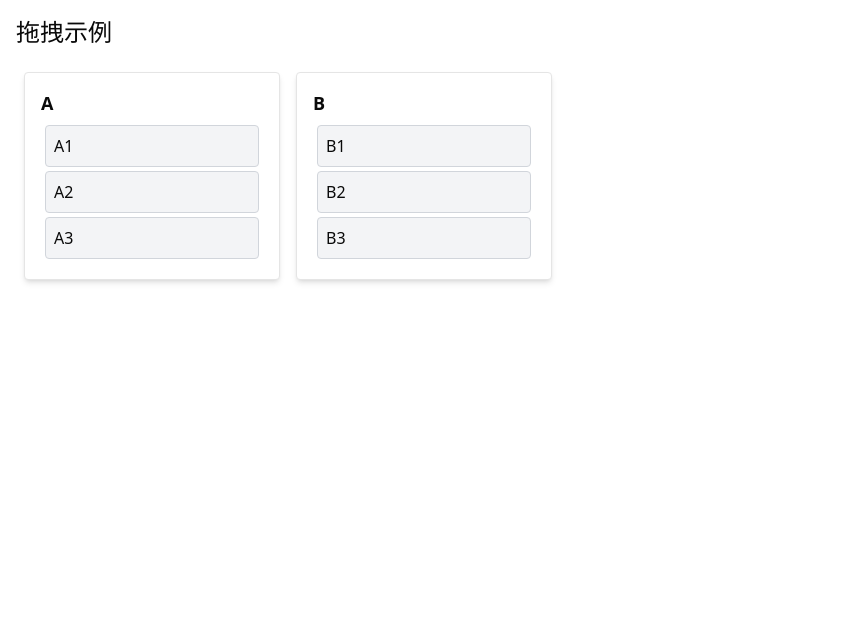
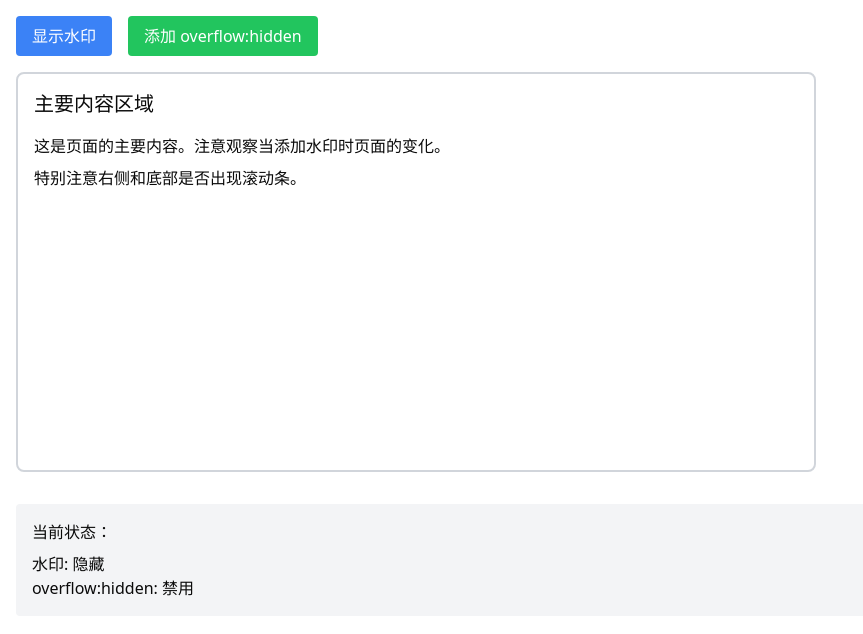
Before and after one commit to thoamsy/form-builder, a React (Vite) app: page /test in a window 1280 px wide. Shown: the top 634 px of the page, without its empty margins (0-863 px from the left). Built offline with nearby package versions, Linux system fonts and the light colour scheme.

Commit message:
feat: 使用 drawer 来展示表格的预览

```diff
--- a/package.json
+++ b/package.json
@@ -19,7 +19,7 @@
     "@radix-ui/react-aspect-ratio": "^1.1.0",
     "@radix-ui/react-checkbox": "^1.1.1",
     "@radix-ui/react-context-menu": "^2.2.1",
-    "@radix-ui/react-dialog": "^1.1.1",
+    "@radix-ui/react-dialog": "^1.1.2",
     "@radix-ui/react-dropdown-menu": "^2.1.1",
     "@radix-ui/react-icons": "^1.3.0",
     "@radix-ui/react-label": "^2.1.0",
@@ -49,6 +49,7 @@
     "tailwind-merge": "^2.5.2",
     "tailwindcss-animate": "^1.0.7",
     "uuid": "^9.0.1",
+    "vaul": "^1.1.1",
     "zod": "^3.23.8",
     "zustand": "^4.5.2"
   },
--- a/src/App.tsx
+++ b/src/App.tsx
@@ -1,4 +1,10 @@
-import { BrowserRouter as Router, Routes, Route } from 'react-router-dom';
+import {
+  BrowserRouter as Router,
+  Routes,
+  Route,
+  Outlet,
+  Link,
+} from 'react-router-dom';
 import { FormBuilder } from '@/components/FormBuilder/FormBuilder';
 import { FormPreview } from '@/components/FormPreview/FormPreview';
 import { Button } from '@/components/ui/button';
@@ -7,6 +13,7 @@ import { useNavigate } from 'react-router-dom';
 import { Plus } from 'lucide-react';
 import Test from './pages/Test';
 import { Toaster } from 'sonner';
+import { DrawerLayout } from './DrawerLayout';
 
 function Home() {
   const navigate = useNavigate();
@@ -27,6 +34,7 @@ function Home() {
           Create New Form
         </Button>
       </div>
+      <Outlet />
 
       <div className="grid grid-cols-1 gap-4 md:grid-cols-2 lg:grid-cols-3">
         {forms.map((form) => (
@@ -46,12 +54,8 @@ function Home() {
               >
                 Edit
               </Button>
-              <Button
-                variant="outline"
-                size="sm"
-                onClick={() => navigate(`/preview/${form.id}`)}
-              >
-                Preview
+              <Button variant="outline" size="sm">
+                <Link to={`/${form.id}/preview`}>Preview</Link>
               </Button>
               <Button
                 onClick={() => {
@@ -78,10 +82,15 @@ function App() {
       <div className="h-screen mx-auto">
         <Router>
           <Routes>
-            <Route path="/" element={<Home />} />
-            <Route path="/builder/:formId" element={<FormBuilder />} />
-            <Route path="/preview/:formId" element={<FormPreview />} />
-            <Route path="/test" element={<Test />} />
+            <Route element={<DrawerLayout />}>
+              <Route path="/" element={<Home />}>
+                <Route path=":formId/preview" element={<FormPreview />} />
+              </Route>
+              <Route path="builder/:formId" element={<FormBuilder />}>
+                <Route path="preview" element={<FormPreview />} />
+              </Route>
+              <Route path="/test" element={<Test />} />
+            </Route>
           </Routes>
         </Router>
       </div>
--- /dev/null
+++ b/src/DrawerLayout.tsx
@@ -0,0 +1,25 @@
+import { Outlet, useLocation, useNavigate } from 'react-router-dom';
+import { Drawer } from '@/components/ui/drawer';
+import { useEffect, useState } from 'react';
+
+export const DrawerLayout = () => {
+  const navigate = useNavigate();
+  const location = useLocation();
+  const [open, setOpen] = useState(false);
+
+  useEffect(() => {
+    setOpen(location.pathname.includes('preview'));
+  }, [location.pathname]);
+
+  return (
+    <Drawer
+      open={open}
+      onAnimationEnd={(open) => !open && navigate(-1)}
+      onOpenChange={(open) => {
+        setOpen(open);
+      }}
+    >
+      <Outlet />
+    </Drawer>
+  );
+};
--- /dev/null
+++ b/src/components/ui/drawer.tsx
@@ -0,0 +1,116 @@
+import * as React from "react"
+import { Drawer as DrawerPrimitive } from "vaul"
+
+import { cn } from "@/lib/utils"
+
+const Drawer = ({
+  shouldScaleBackground = true,
+  ...props
+}: React.ComponentProps<typeof DrawerPrimitive.Root>) => (
+  <DrawerPrimitive.Root
+    shouldScaleBackground={shouldScaleBackground}
+    {...props}
+  />
+)
+Drawer.displayName = "Drawer"
+
+const DrawerTrigger = DrawerPrimitive.Trigger
+
+const DrawerPortal = DrawerPrimitive.Portal
+
+const DrawerClose = DrawerPrimitive.Close
+
+const DrawerOverlay = React.forwardRef<
+  React.ElementRef<typeof DrawerPrimitive.Overlay>,
+  React.ComponentPropsWithoutRef<typeof DrawerPrimitive.Overlay>
+>(({ className, ...props }, ref) => (
+  <DrawerPrimitive.Overlay
+    ref={ref}
+    className={cn("fixed inset-0 z-50 bg-black/80", className)}
+    {...props}
+  />
+))
+DrawerOverlay.displayName = DrawerPrimitive.Overlay.displayName
+
+const DrawerContent = React.forwardRef<
+  React.ElementRef<typeof DrawerPrimitive.Content>,
+  React.ComponentPropsWithoutRef<typeof DrawerPrimitive.Content>
+>(({ className, children, ...props }, ref) => (
+  <DrawerPortal>
+    <DrawerOverlay />
+    <DrawerPrimitive.Content
+      ref={ref}
+      className={cn(
+        "fixed inset-x-0 bottom-0 z-50 mt-24 flex h-auto flex-col rounded-t-[10px] border bg-background",
+        className
+      )}
+      {...props}
+    >
+      <div className="mx-auto mt-4 h-2 w-[100px] rounded-full bg-muted" />
+      {children}
+    </DrawerPrimitive.Content>
+  </DrawerPortal>
+))
+DrawerContent.displayName = "DrawerContent"
+
+const DrawerHeader = ({
+  className,
+  ...props
+}: React.HTMLAttributes<HTMLDivElement>) => (
+  <div
+    className={cn("grid gap-1.5 p-4 text-center sm:text-left", className)}
+    {...props}
+  />
+)
+DrawerHeader.displayName = "DrawerHeader"
+
+const DrawerFooter = ({
+  className,
+  ...props
+}: React.HTMLAttributes<HTMLDivElement>) => (
+  <div
+    className={cn("mt-auto flex flex-col gap-2 p-4", className)}
+    {...props}
+  />
+)
+DrawerFooter.displayName = "DrawerFooter"
+
+const DrawerTitle = React.forwardRef<
+  React.ElementRef<typeof DrawerPrimitive.Title>,
+  React.ComponentPropsWithoutRef<typeof DrawerPrimitive.Title>
+>(({ className, ...props }, ref) => (
+  <DrawerPrimitive.Title
+    ref={ref}
+    className={cn(
+      "text-lg font-semibold leading-none tracking-tight",
+      className
+    )}
+    {...props}
+  />
+))
+DrawerTitle.displayName = DrawerPrimitive.Title.displayName
+
+const DrawerDescription = React.forwardRef<
+  React.ElementRef<typeof DrawerPrimitive.Description>,
+  React.ComponentPropsWithoutRef<typeof DrawerPrimitive.Description>
+>(({ className, ...props }, ref) => (
+  <DrawerPrimitive.Description
+    ref={ref}
+    className={cn("text-sm text-muted-foreground", className)}
+    {...props}
+  />
+))
+DrawerDescription.displayName = DrawerPrimitive.Description.displayName
+
+export {
+  Drawer,
+  DrawerPortal,
+  DrawerOverlay,
+  DrawerTrigger,
+  DrawerClose,
+  DrawerContent,
+  DrawerHeader,
+  DrawerFooter,
+  DrawerTitle,
+  DrawerDescription,
+}
--- a/src/pages/Test.tsx
+++ b/src/pages/Test.tsx
@@ -1,208 +1,63 @@
-'use client';
+import React, { useState } from 'react';
 
-import React, { useState, useEffect } from 'react';
-import {
-  DndContext,
-  DragOverlay,
-  closestCenter,
-  KeyboardSensor,
-  PointerSensor,
-  useSensor,
-  useSensors,
-  DragStartEvent,
-  DragEndEvent,
-  DragOverEvent,
-} from '@dnd-kit/core';
-import {
-  arrayMove,
-  SortableContext,
-  sortableKeyboardCoordinates,
-  verticalListSortingStrategy,
-  useSortable,
-} from '@dnd-kit/sortable';
-import { CSS } from '@dnd-kit/utilities';
+const WatermarkDemo = () => {
+  const [showWatermarks, setShowWatermarks] = useState(false);
+  const [useOverflowHidden, setUseOverflowHidden] = useState(false);
 
-// Sortable item component
-const SortableItem = ({ id }: { id: string }) => {
-  const { attributes, listeners, setNodeRef, transform, transition } =
-    useSortable({ id });
-
-  const style = {
-    transform: CSS.Transform.toString(transform),
-    transition,
-    cursor: 'grab',
-    touchAction: 'none',
-  };
+  // 生成多个水印
+  const watermarks = Array.from({ length: 100 }, (_, i) => (
+    <div
+      key={i}
+      className="fixed text-gray-200 pointer-events-none select-none"
+      style={{
+        left: `${(i % 10) * 200}px`,
+        top: `${Math.floor(i / 10) * 100}px`,
+        transform: 'rotate(-45deg)',
+      }}
+    >
+      Watermark
+    </div>
+  ));
 
   return (
-    <div
-      ref={setNodeRef}
-      style={style}
-      {...attributes}
-      {...listeners}
-      className="p-2 m-1 bg-gray-100 rounded border border-gray-300 select-none"
-    >
-      {id}
+    <div className="flex flex-col gap-4 p-4">
+      <div className="flex gap-4">
+        <button
+          className="px-4 py-2 bg-blue-500 text-white rounded hover:bg-blue-600"
+          onClick={() => setShowWatermarks(!showWatermarks)}
+        >
+          {showWatermarks ? '隐藏水印' : '显示水印'}
+        </button>
+        <button
+          className="px-4 py-2 bg-green-500 text-white rounded hover:bg-green-600"
+          onClick={() => setUseOverflowHidden(!useOverflowHidden)}
+        >
+          {useOverflowHidden ? '移除 overflow:hidden' : '添加 overflow:hidden'}
+        </button>
+      </div>
+
+      <div
+        className={`relative border-2 border-gray-300 rounded-lg ${
+          useOverflowHidden ? 'overflow-hidden' : ''
+        }`}
+        style={{ width: '800px', height: '400px' }}
+      >
+        <div className="p-4">
+          <h2 className="text-xl font-bold mb-4">主要内容区域</h2>
+          <p>这是页面的主要内容。注意观察当添加水印时页面的变化。</p>
+          <p className="mt-2">特别注意右侧和底部是否出现滚动条。</p>
+        </div>
+
+        {showWatermarks && watermarks}
+      </div>
+
+      <div className="mt-4 p-4 bg-gray-100 rounded">
+        <h3 className="font-bold mb-2">当前状态：</h3>
+        <p>水印: {showWatermarks ? '显示' : '隐藏'}</p>
+        <p>overflow:hidden: {useOverflowHidden ? '启用' : '禁用'}</p>
+      </div>
     </div>
   );
 };
 
-// Container component
-const Container = ({
-  id,
-  items,
-  activeId,
-  overItemId,
-}: {
-  id: string;
-  items: string[];
-  activeId: string | null;
-  overItemId: string | null;
-}) => {
-  console.log(items, overItemId, activeId);
-  return (
-    <div className="border p-4 m-2 w-64 bg-white shadow-md rounded">
-      <h2 className="text-lg font-bold mb-2">{id}</h2>
-      <SortableContext items={items} strategy={verticalListSortingStrategy}>
-        {items.map((itemId) => (
-          <React.Fragment key={itemId}>
-            {overItemId === itemId && id === 'B' && (
-              <div className="h-8 my-1 border-2 border-dashed border-blue-500 rounded" />
-            )}
-            <SortableItem id={itemId} />
-          </React.Fragment>
-        ))}
-        {overItemId === 'bottom' && id === 'B' && (
-          <div className="h-8 my-1 border-2 border-dashed border-blue-500 rounded" />
-        )}
-        {id === 'B' && (
-          <DragOverlay>
-            {activeId ? (
-              <div className="p-2 m-1 bg-blue-100 rounded border border-blue-300 shadow-lg">
-                {activeId}
-              </div>
-            ) : null}
-          </DragOverlay>
-        )}
-      </SortableContext>
-    </div>
-  );
-};
-
-export default function Component() {
-  const [containerA, setContainerA] = useState<string[]>([]);
-  const [containerB, setContainerB] = useState<string[]>([]);
-  const [activeId, setActiveId] = useState<string | null>(null);
-  const [overItemId, setOverItemId] = useState<string | null>(null);
-  const [isDndInitialized, setIsDndInitialized] = useState(false);
-
-  useEffect(() => {
-    setContainerA(['A1', 'A2', 'A3']);
-    setContainerB(['B1', 'B2', 'B3']);
-    setIsDndInitialized(true);
-  }, []);
-
-  const sensors = useSensors(
-    useSensor(PointerSensor, {
-      activationConstraint: {
-        distance: 8,
-      },
-    }),
-    useSensor(KeyboardSensor, {
-      coordinateGetter: sortableKeyboardCoordinates,
-    }),
-  );
-
-  const handleDragStart = (event: DragStartEvent) => {
-    const { active } = event;
-    setActiveId(active.id as string);
-  };
-
-  const handleDragOver = (event: DragOverEvent) => {
-    const { active, over } = event;
-    if (!over) return;
-
-    const activeContainer = containerA.includes(active.id as string)
-      ? 'A'
-      : 'B';
-    const overContainer = containerB.includes(over.id as string) ? 'B' : 'A';
-
-    if (activeContainer === 'A' && overContainer === 'B') {
-      setOverItemId(over.id as string);
-    } else {
-      setOverItemId(null);
-    }
-  };
-
-  const handleDragEnd = (event: DragEndEvent) => {
-    const { active, over } = event;
-
-    if (over && active.id !== over.id) {
-      const activeContainer = containerA.includes(active.id as string)
-        ? 'A'
-        : 'B';
-      const overContainer = containerB.includes(over.id as string) ? 'B' : 'A';
-
-      if (activeContainer === 'A' && overContainer === 'B') {
-        // Clone from A to B
-        setContainerB((items) => {
-          const newItems = [...items];
-          const overIndex =
-            over.id === 'bottom'
-              ? newItems.length
-              : newItems.indexOf(over.id as string);
-          newItems.splice(
-            overIndex,
-            0,
-            (String(Date.now()) + active.id) as string,
-          );
-          return newItems;
-        });
-      } else if (activeContainer === overContainer) {
-        // Reorder within the same container
-        const setContainer =
-          activeContainer === 'A' ? setContainerA : setContainerB;
-        setContainer((items) => {
-          const oldIndex = items.indexOf(active.id as string);
-          const newIndex = items.indexOf(over.id as string);
-          return arrayMove(items, oldIndex, newIndex);
-        });
-      }
-    }
-
-    setActiveId(null);
-    setOverItemId(null);
-  };
-
-  if (!isDndInitialized) {
-    return <div>Loading...</div>;
-  }
-
-  return (
-    <div className="p-4">
-      <h1 className="text-2xl font-bold mb-4">拖拽示例</h1>
-      <DndContext
-        sensors={sensors}
-        collisionDetection={closestCenter}
-        onDragStart={handleDragStart}
-        onDragOver={handleDragOver}
-        onDragEnd={handleDragEnd}
-      >
-        <div className="flex flex-wrap">
-          <Container
-            id="A"
-            items={containerA}
-            activeId={activeId}
-            overItemId={null}
-          />
-          <Container
-            id="B"
-            items={containerB}
-            activeId={activeId}
-            overItemId={overItemId}
-          />
-        </div>
-      </DndContext>
-    </div>
-  );
-}
+export default WatermarkDemo;
```
Also changed, not shown: src/components/FormBuilder/FormBuilder.tsx (+10 -5 lines), src/components/FormPreview/FormPreview.tsx (+22 -4 lines), src/components/icon-button.tsx (+14 -11 lines), 1 other file (tests, documents, lock files or other folders).
